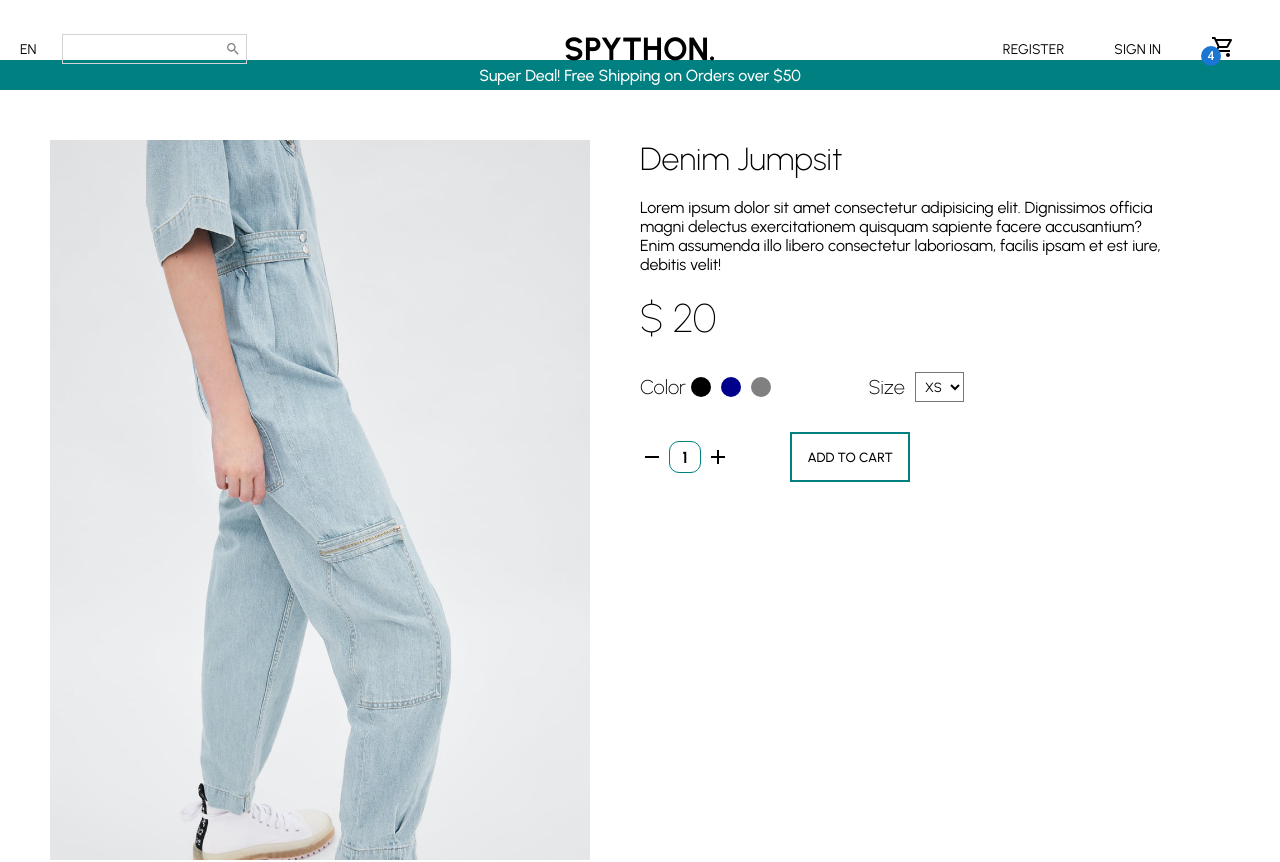
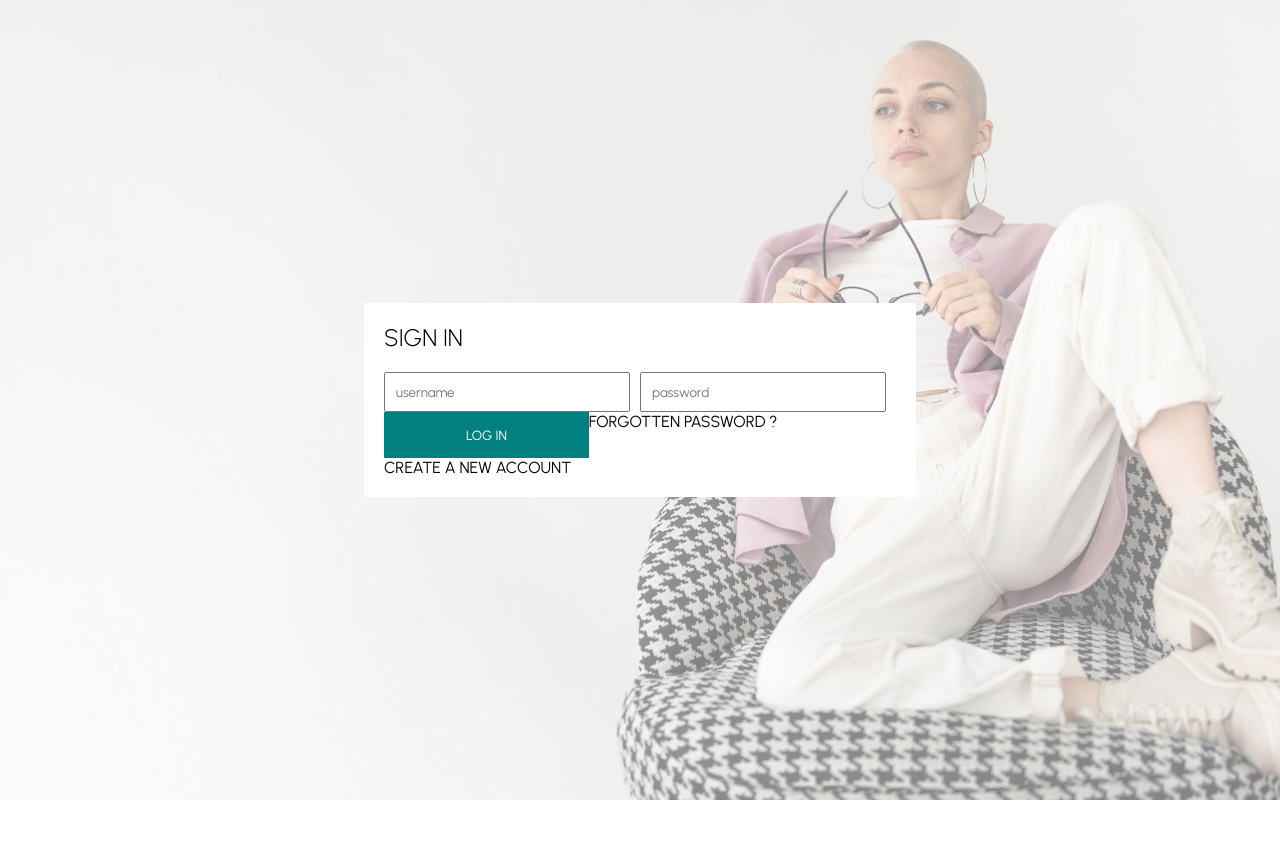
Before and after one commit to spython001/react-eCommerce, a React (Vite) app: page / in a window 1280 px wide. Shown: the top 862 px of the page. After the commit the page ends 800 px from the top, so only its background shows below. Built offline with nearby package versions, Linux system fonts and the light colour scheme; a web font is replaced by a local one.

Commit message:
modified contents of the register7login pages

```diff
--- a/src/App.jsx
+++ b/src/App.jsx
@@ -1,11 +1,13 @@
 import Home from "./pages/home/Home"
+import Login from "./pages/login/Login"
 import ProductList from "./pages/product list/ProductList"
 import Product from "./pages/product/Product"
+import Register from "./pages/register/Register"
 
 function App() {
   return (
     <div>
-      <Product />
+      <Login />
     </div>
   )
 }
--- a/src/pages/login/Login.jsx
+++ b/src/pages/login/Login.jsx
@@ -0,0 +1,70 @@
+import styled from "styled-components"
+import "./login.css"
+
+const Container = styled.div`
+    width: 100vw;
+    height: 100vh;
+    background: linear-gradient(rgba(255,255,255,0.5), rgba(255,255,255,0.5)),
+                url("/assets/comLogin.png") center;
+    background-size: cover;
+    display: flex;
+    align-items: center;
+    justify-content: center;
+`
+
+const Wrapper = styled.div`
+    padding: 20px;
+    width: 40%;
+    background-color: white;
+
+`
+
+const Title = styled.h1`
+    font-size: 24px;
+    font-weight: 300;
+`
+
+const Form = styled.form`
+    display: flex;
+    flex-wrap: wrap;
+
+`
+
+const Input = styled.input`
+    flex:1;
+    min-width: 40%;
+    margin:20px 10px 0px 0px;
+    padding:10px;
+`
+
+const Button = styled.button`
+    width: 40%;
+    border: none;
+    padding: 15px 20px;
+    background-color: teal;
+    color: white;
+    cursor: pointer;
+`
+
+const Link = styled.a`
+
+`
+
+
+export default function Login() {
+  return (
+    <Container>
+        <Wrapper>
+            <Title>SIGN IN</Title>
+            <Form>
+                <Input placeholder="username"/>
+                <Input placeholder="password"/>
+                <Button>LOG IN</Button>
+                <Link>FORGOTTEN PASSWORD ?</Link>
+                <Link>CREATE A NEW ACCOUNT</Link>
+            </Form>
+        </Wrapper>
+    </Container>
+
+  )
+}
--- a/src/pages/register/Register.jsx
+++ b/src/pages/register/Register.jsx
@@ -0,0 +1,75 @@
+import styled from "styled-components"
+import "./register.css"
+
+const Container = styled.div`
+    width: 100vw;
+    height: 100vh;
+    background: linear-gradient(rgba(255,255,255,0.5), rgba(255,255,255,0.5)),
+                url("/assets/comRegister.png") center;
+    background-size: cover;
+    display: flex;
+    align-items: center;
+    justify-content: center;
+`
+
+const Wrapper = styled.div`
+    padding: 20px;
+    width: 40%;
+    background-color: white;
+
+`
+
+const Title = styled.h1`
+    font-size: 24px;
+    font-weight: 300;
+`
+
+const Form = styled.form`
+    display: flex;
+    flex-wrap: wrap;
+
+`
+
+const Input = styled.input`
+    flex:1;
+    min-width: 40%;
+    margin:20px 10px 0px 0px;
+    padding:10px;
+`
+
+const Agreement = styled.span`
+    font-size: 14px;
+    margin: 20px 0px;
+`
+
+const Button = styled.button`
+    width: 40%;
+    border: none;
+    padding: 15px 20px;
+    background-color: teal;
+    color: white;
+    cursor: pointer;
+`
+
+export default function Register() {
+  return (
+    <Container>
+        <Wrapper>
+            <Title>CREATE AN ACCOUNT</Title>
+            <Form>
+                <Input placeholder="name"/>
+                <Input placeholder="last name"/>
+                <Input placeholder="email"/>
+                <Input placeholder="username"/>
+                <Input placeholder="password"/>
+                <Input placeholder="confirm password"/>
+                <Agreement>
+                    By creating an account, I consent to the processing
+                    of my personal data in accordance with the <b>PRIVACY POLICY</b>
+                </Agreement>
+                <Button>CREATE</Button>
+            </Form>
+        </Wrapper>
+    </Container>
+  )
+}
```
